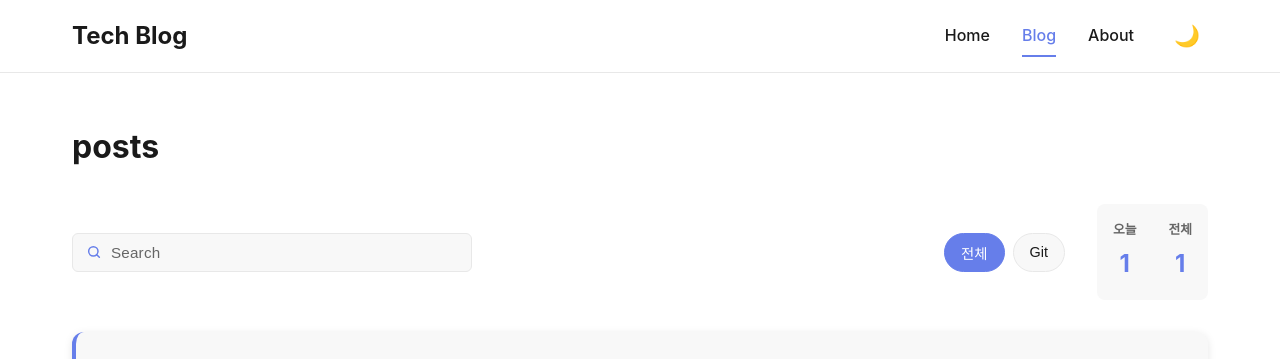
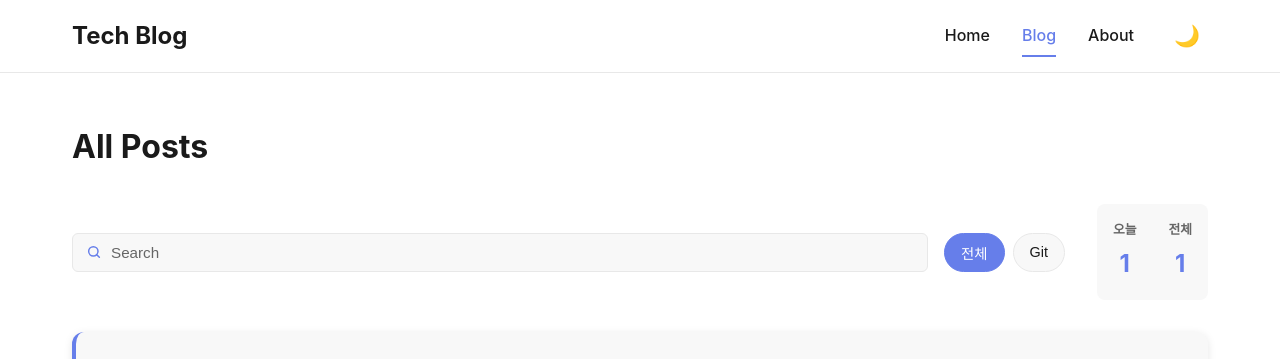
Before and after one commit to tjtndud2/my-blog, a Jekyll site: the page built from blog.md, in a window 1280 px wide and 900 px high. Shown: the top 359 px of the window. Built offline with Jekyll 4.4.1, drawn with Linux system fonts in a browser that asks for light colours.

Commit message:
처음부터

```diff
--- a/blog.md
+++ b/blog.md
@@ -5,18 +5,20 @@ permalink: /blog/
 ---
 
 <div class="posts-header">
-    <h2>posts</h2>
+    <h2>All Posts</h2>
 </div>
 
 <div class="filter-bar">
-    <div class="search-box">
-        <input type="search" name="q" class="search-input" placeholder="Search" aria-label="글 검색">
-    </div>
-    <div class="filter-tags">
-        <button class="filter-tag active" data-category="all">전체</button>
-        {% for category in site.categories %}
-        <button class="filter-tag" data-category="{{ category[0] }}">{{ category[0] }}</button>
-        {% endfor %}
+    <div class="filter-bar-left">
+        <div class="search-box">
+            <input type="text" id="searchInput" placeholder="Search" aria-label="글 검색">
+        </div>
+        <div class="filter-tags">
+            <button class="filter-tag active" data-category="all">전체</button>
+            {% for category in site.categories %}
+            <button class="filter-tag" data-category="{{ category[0] }}">{{ category[0] }}</button>
+            {% endfor %}
+        </div>
     </div>
     <div class="visitor-box">
         <div class="visitor-stat">
```
